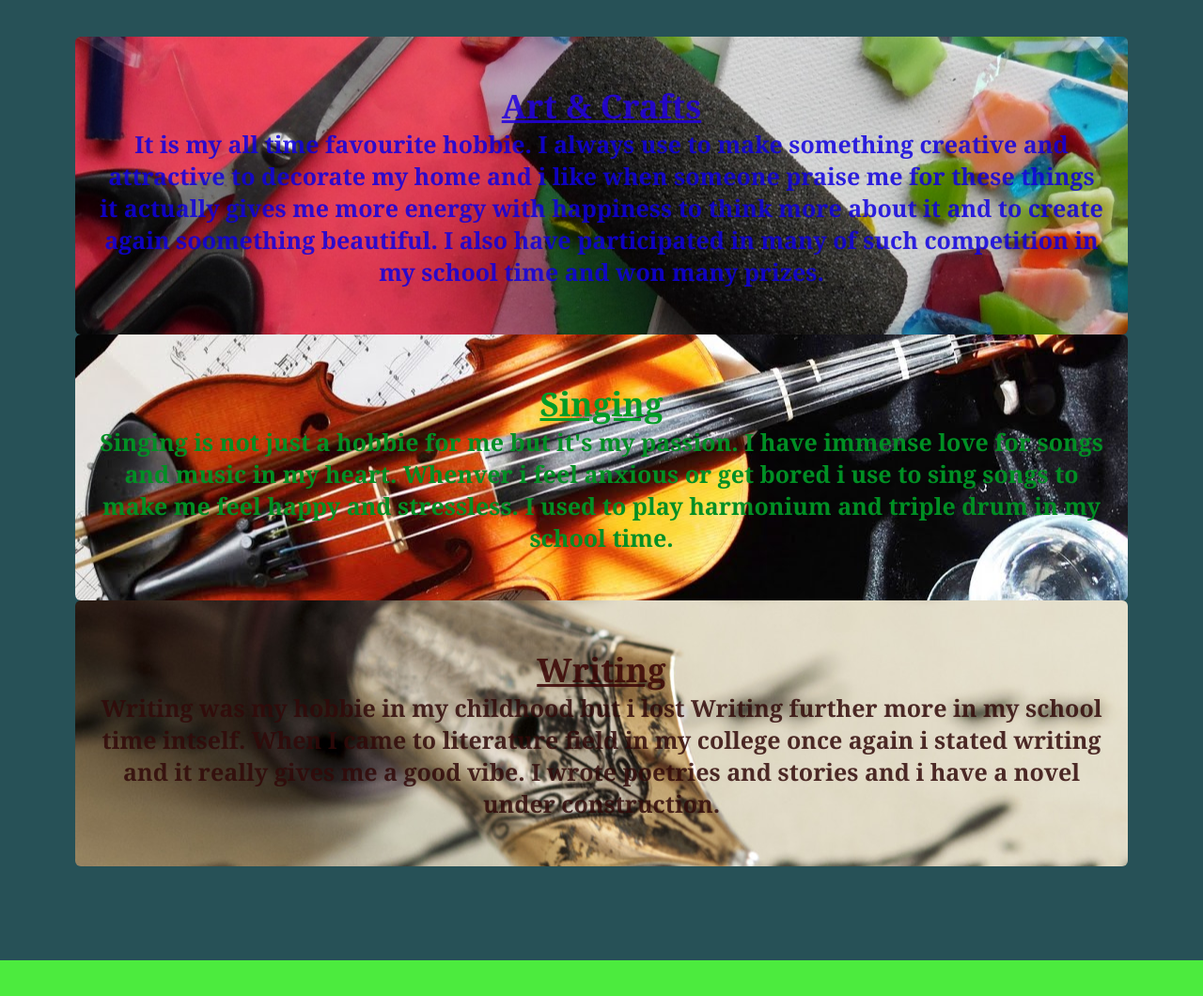
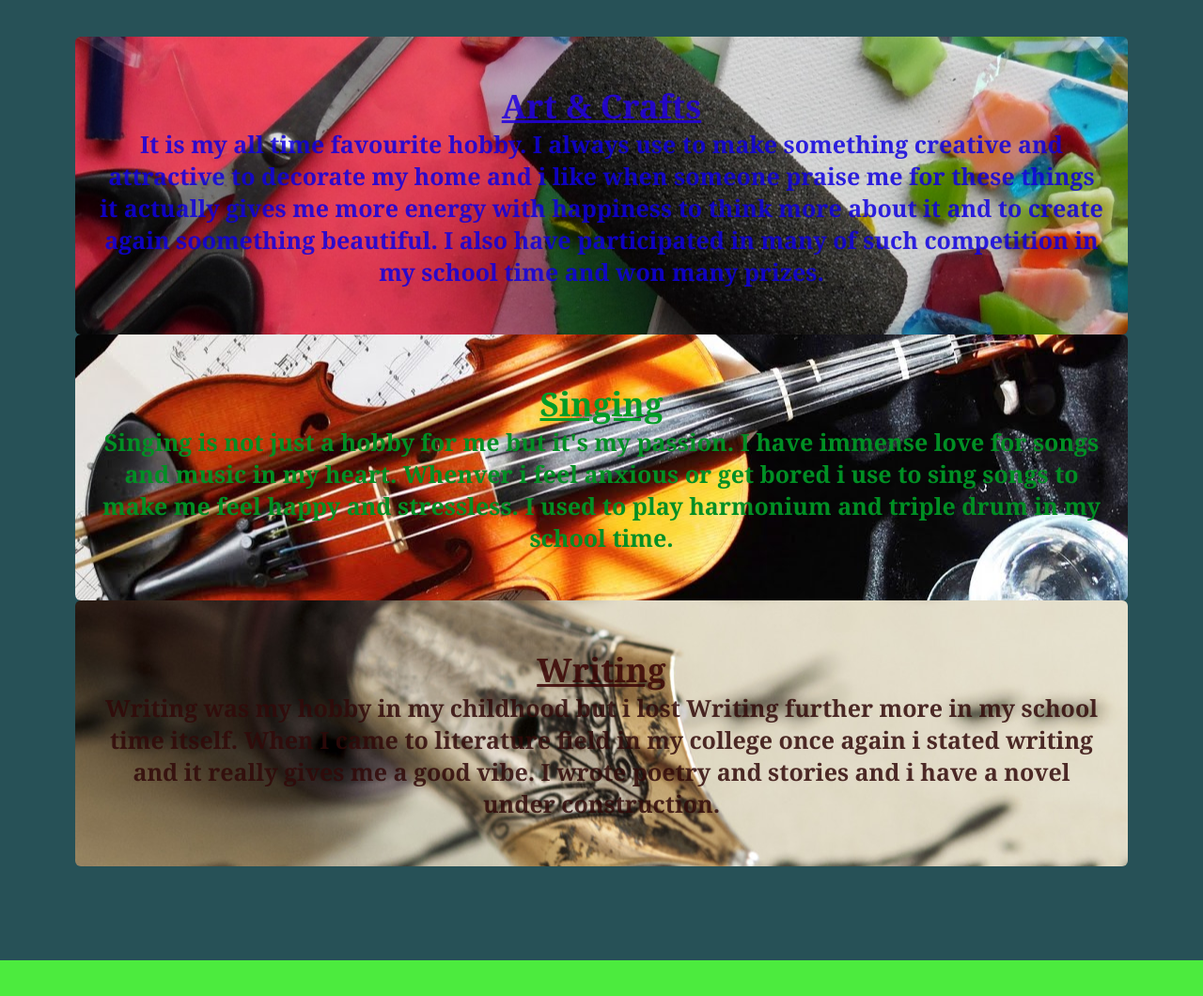
Before and after one commit to treasureNIDHI/portfolio, a plain HTML site: page index.html in a window 1280 px wide. Shown: the part 2520-3580 px from the top of the page at 94% size. Drawn offline with nearby package versions, Linux system fonts and the light colour scheme.

Commit message:
Update index.html

```diff
--- a/index.html
+++ b/index.html
@@ -99,7 +99,7 @@
                 <div class="card1">
 
                     <div class="text">Art & Crafts</div>
-                    <p>It is my all time favourite hobbie. I always use to make something creative and attractive to
+                    <p>It is my all time favourite hobby. I always use to make something creative and attractive to
                         decorate my home and i like when someone praise me for these things it actually gives me more
                         energy with happiness to think more about it and to create again soomething beautiful.
                         I also have participated in many of such competition in my school time and won many prizes.
@@ -109,7 +109,7 @@
                 <div class="card2">
 
                     <div class="text">Singing</div>
-                    <p>Singing is not just a hobbie for me but it's my passion. I have immense love for songs and music
+                    <p>Singing is not just a hobby for me but it's my passion. I have immense love for songs and music
                         in my heart. Whenver i feel anxious or get bored i use to sing songs to make me feel happy and
                         stressless.
                         I used to play harmonium and triple drum in my school time.
@@ -119,10 +119,10 @@
                 <div class="card3">
 
                     <div class="text">Writing</div>
-                    <p>Writing was my hobbie in my childhood but i lost Writing further more in my school time intself.
+                    <p>Writing was my hobby in my childhood but i lost Writing further more in my school time itself.
                         When I came to literature field in my college once again i stated writing and it really gives me
                         a good vibe.
-                        I wrote poetries and stories and i have a novel under construction.
+                        I wrote poetry and stories and i have a novel under construction.
                     </p>
                 </div>
 
```
